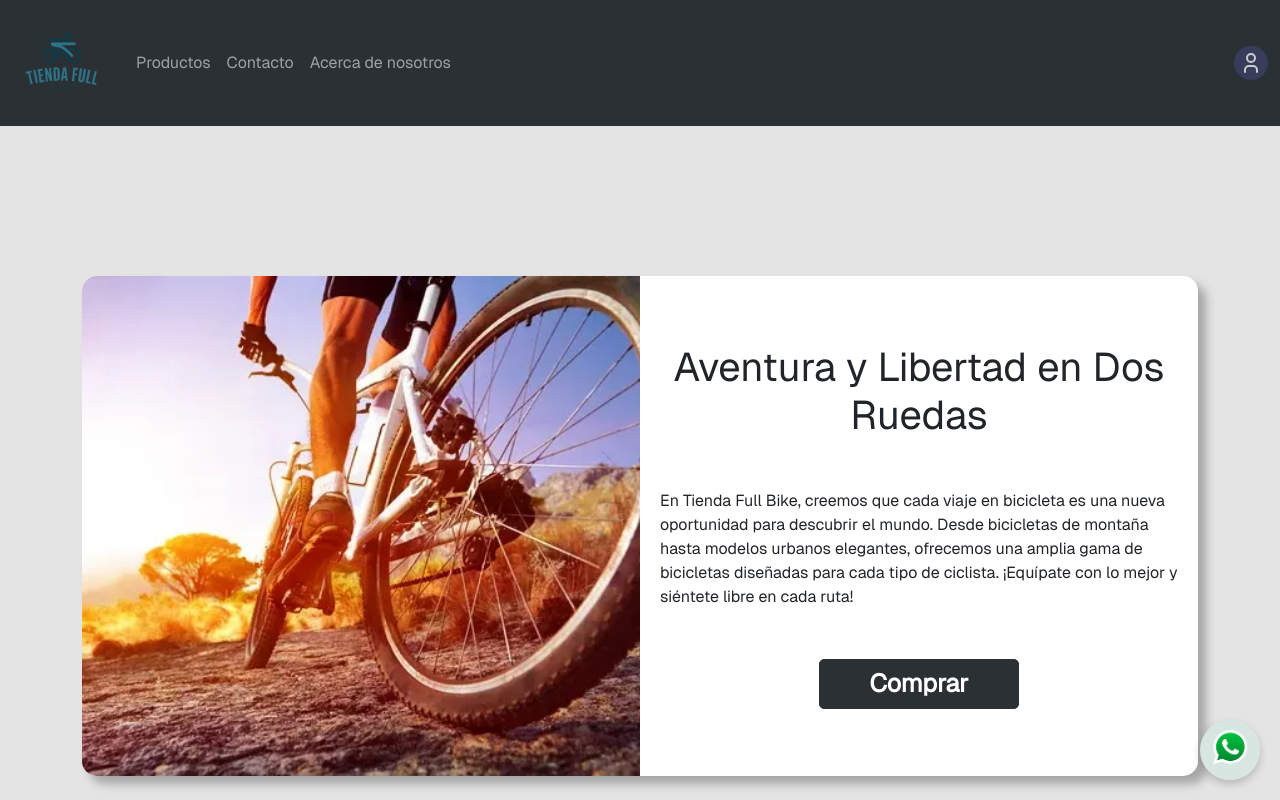
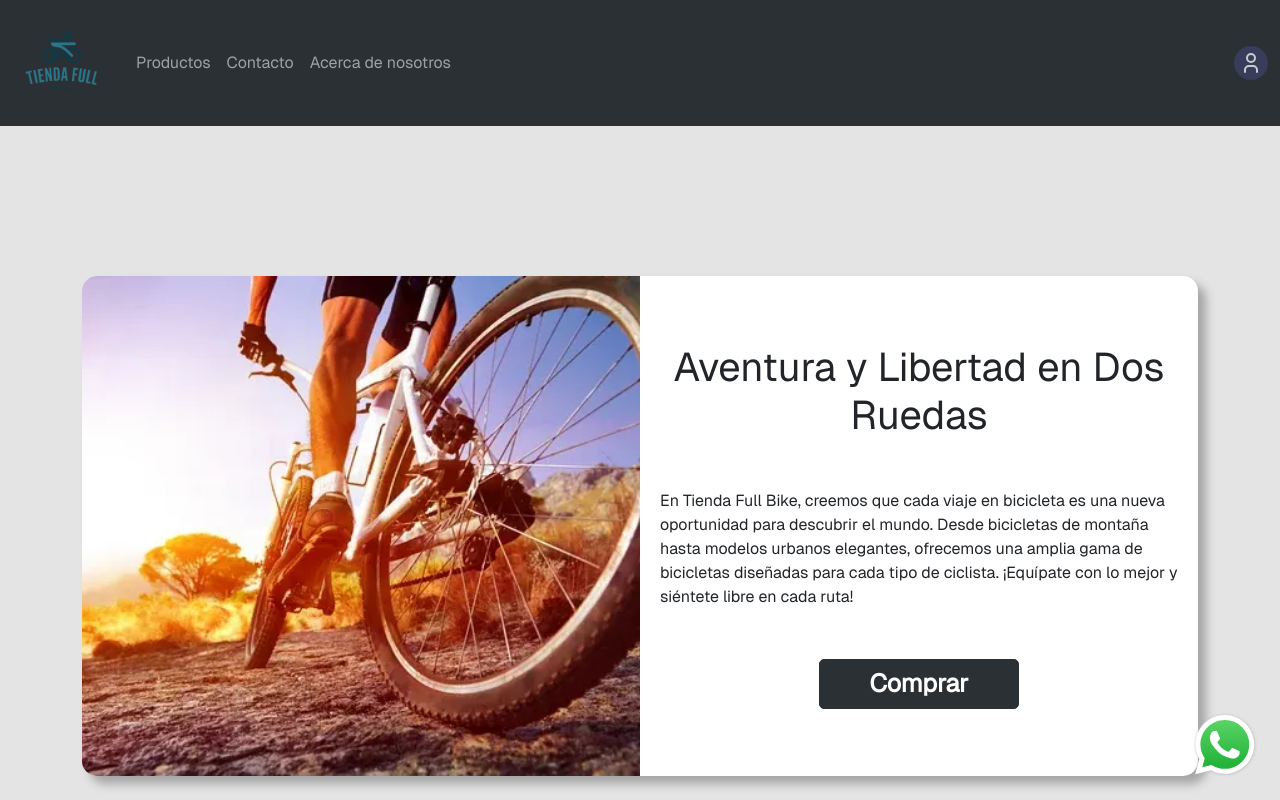
Before and after one commit to ISPC-23/Fullstack_Web_2025, an Angular app in the folder frontend/: page /inicio in a window 1280 px wide. Shown: the top 800 px of the page. Built offline with nearby package versions, Linux system fonts and the light colour scheme.

Commit message:
Refactor del botón de WhatsApp button y optimización del svg

```diff
--- a/frontend/src/app/components/whatsapp-button/whatsapp-button.component.css
+++ b/frontend/src/app/components/whatsapp-button/whatsapp-button.component.css
@@ -3,11 +3,9 @@
   bottom: 20px;
   right: 20px;
   z-index: 9999;
-    width: 60px;
-    height: 60px;
+  width: 70px;
+  height: 70px;
   background-color: transparent;
-    border-radius: 50%;
-    box-shadow: 0 4px 8px rgba(0, 0, 0, 0.2);
   transition: transform 0.3s ease;
 }
 
@@ -18,5 +16,4 @@
 .whatsapp-button img {
   width: 100%;
   height: 100%;
-    border-radius: 50%;
 }
--- a/frontend/src/app/components/whatsapp-button/whatsapp-button.component.html
+++ b/frontend/src/app/components/whatsapp-button/whatsapp-button.component.html
@@ -4,5 +4,5 @@
   rel="noopener noreferrer"
   class="whatsapp-button"
 >
-  <img src="assets/imgs/whatsapp-icon.jpg" alt="WhatsApp" />
+  <img src="../../../assets/icons/whatsApp.svg" alt="WhatsApp" />
 </a>
```
Also changed, not shown: frontend/src/assets/icons/whatsApp.svg (added), 1 other file (tests, documents, lock files or other folders). Lines whose indentation alone changed are shown as unchanged.
